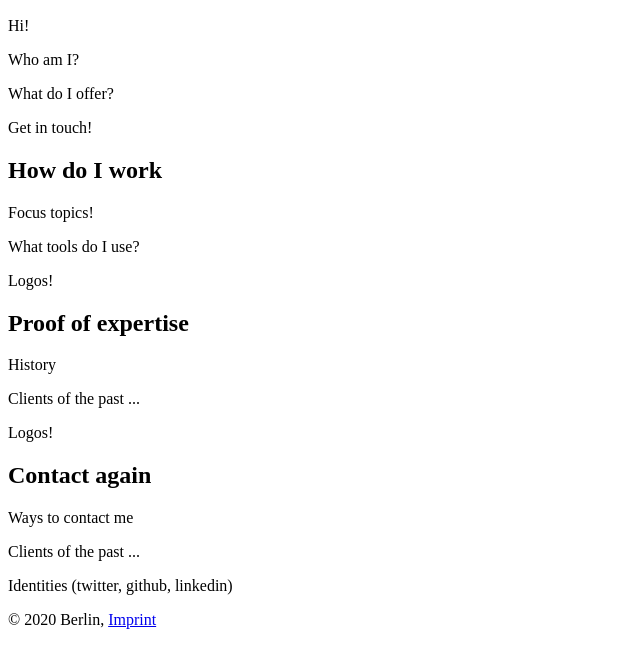
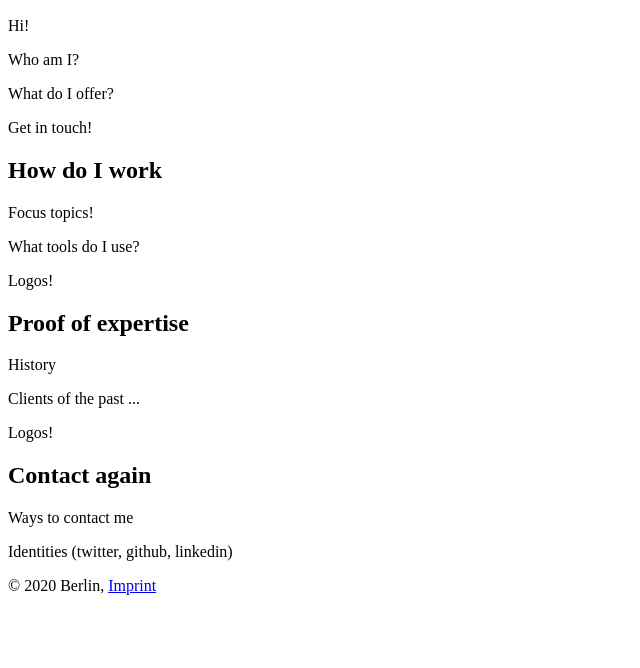
Before and after one commit to felixbrgr/felixberger, a Gatsby site: page / in a window 1280 px wide. Shown: the part 110-778 px from the top of the page, without its empty margins (0-640 px from the left). Built offline with nearby package versions, Linux system fonts and the light colour scheme; Gatsby itself is replaced by a stand-in of ours; some packages are replaced by stand-ins of ours.

Commit message:
bugfix // duplicate content removal.

```diff
--- a/src/pages/index.js
+++ b/src/pages/index.js
@@ -31,7 +31,6 @@ const IndexPage = ({data}) => (
     <PageSection content={{ heading: 'Contact again' }} >
       <TextSection>
         <p>Ways to contact me</p>
-        <p>Clients of the past ...</p>
         <p>Identities (twitter, github, linkedin)</p>
       </TextSection>
     </PageSection>
```
